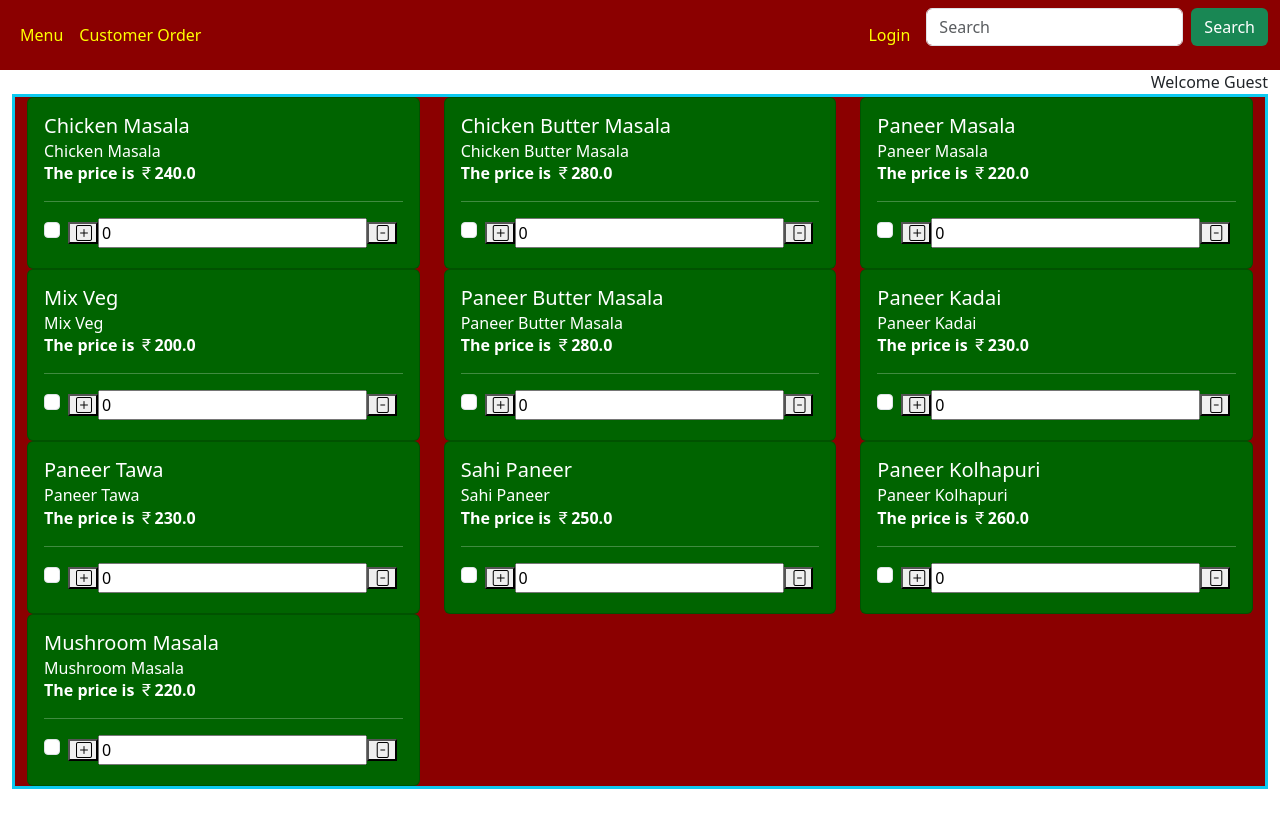
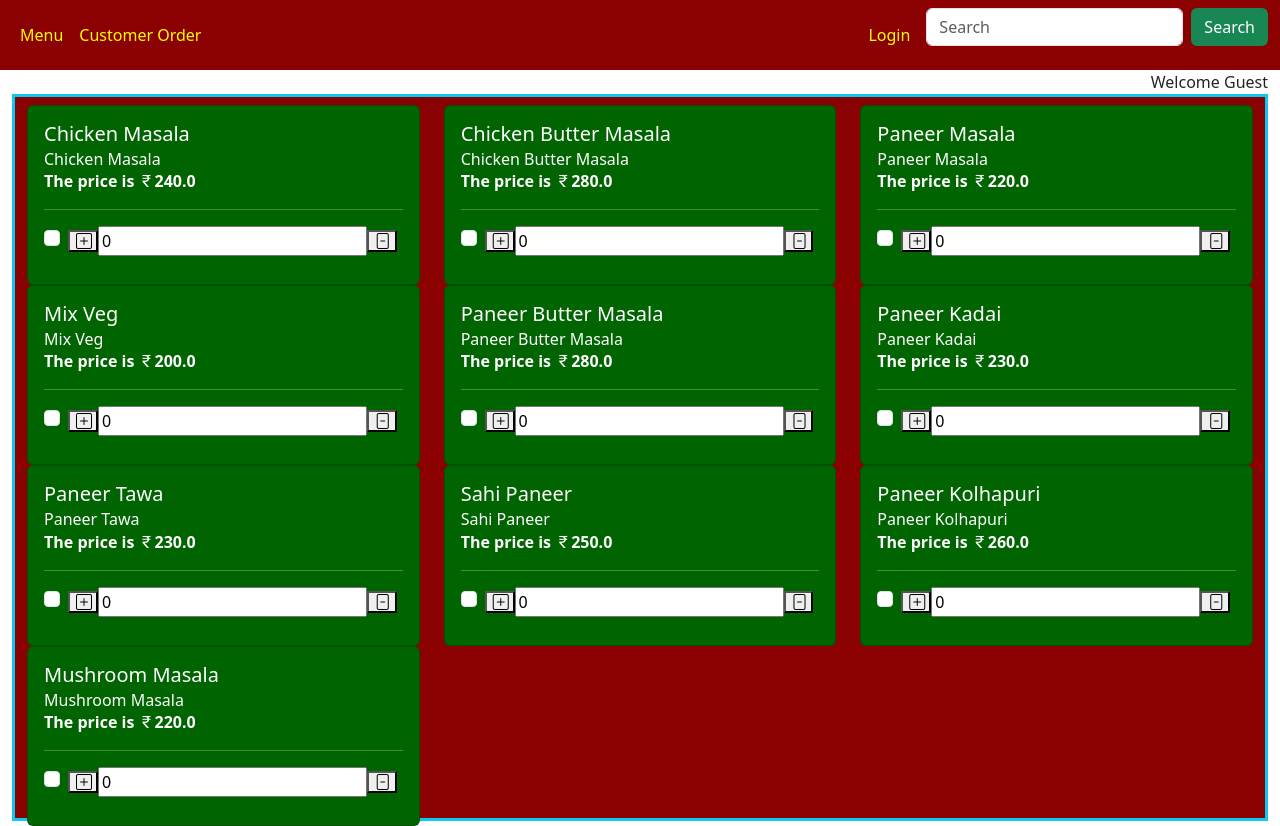
Before and after one commit to ksinha93/angular-lab-POC, an Angular app: page /hello in a window 1280 px wide. Before the commit the page ends 800 px from the top, so only its background shows below. Built offline with nearby package versions, Linux system fonts and the light colour scheme.

Commit message:
1 file modified

```diff
--- a/src/app/hello.component.html
+++ b/src/app/hello.component.html
@@ -4,7 +4,7 @@
 >
   <div class="row row-cols-1 row-cols-sm-1 row-cols-md-3">
     <div *ngFor="let item of MenuItems">
-      <div class="col mb-1">
+      <div class="col mb-1 mt-2">
         <div class="card h-100" style="background-color:darkgreen">
           <div class="card-body" style="color:white;font-weight:bold">
             <h5 class="card-title fs-sm fs-md">{{ item.menuName }}</h5>
```
